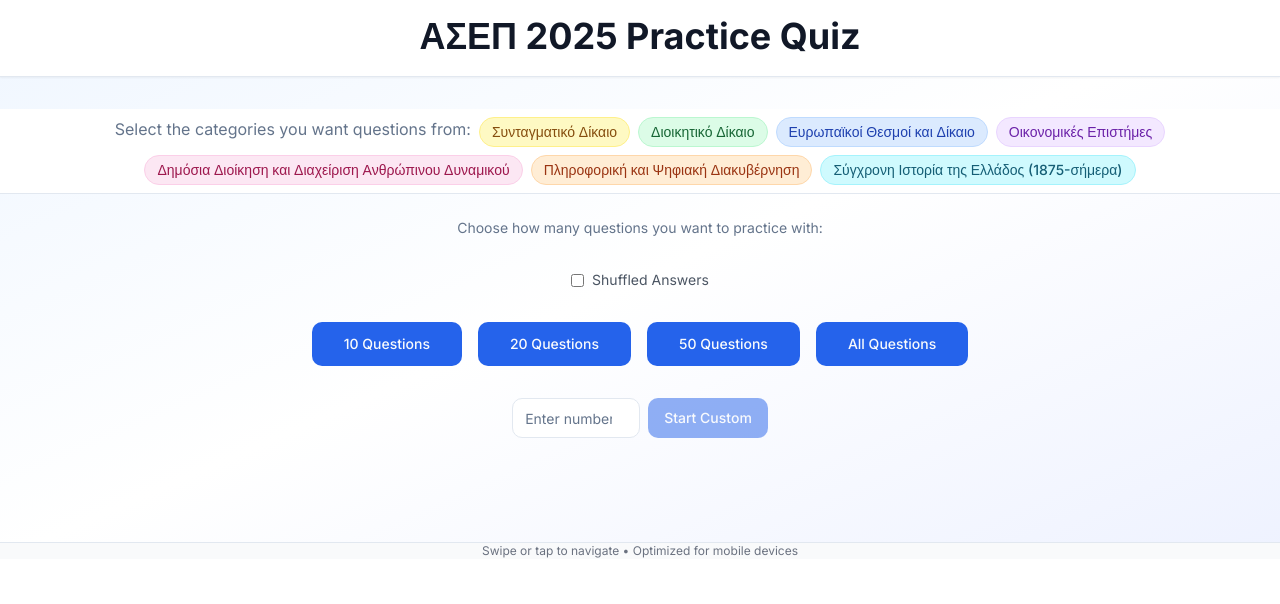
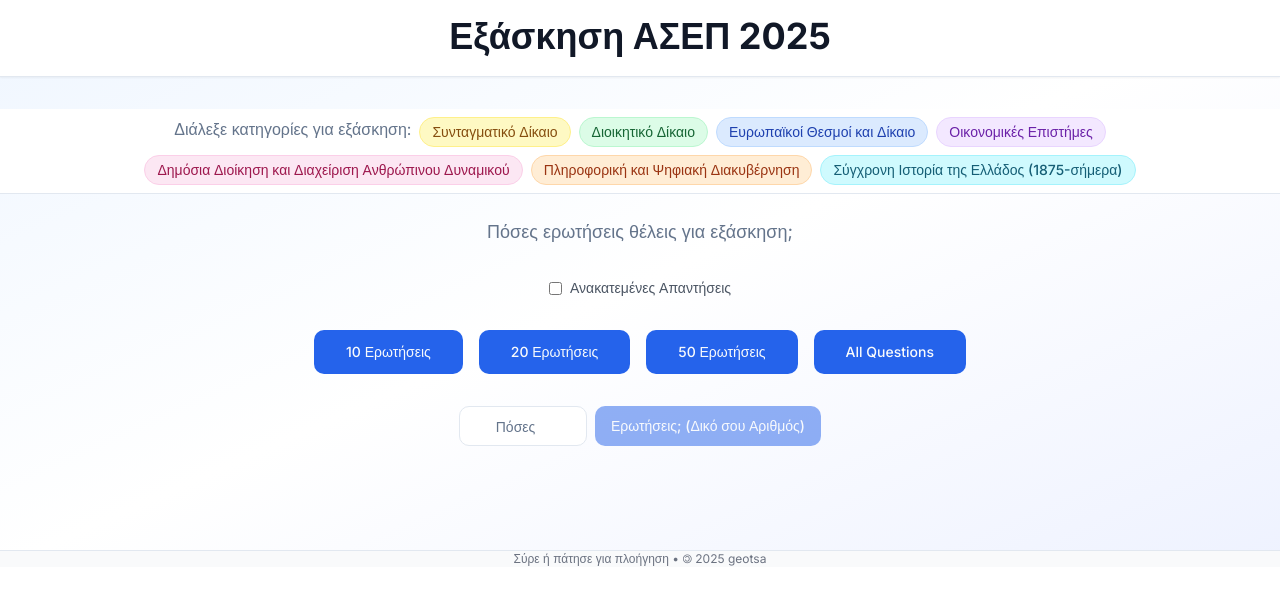
Before and after one commit to gtsa/asep2025Quiz, a Next.js app: page / in a window 1280 px wide. Shown: the top 604 px of the page. Built offline with nearby package versions, Linux system fonts and the light colour scheme.

Commit message:
feat: migrate to GPLv3 license and localize entire UI to Greek

```diff
--- a/app/page.tsx
+++ b/app/page.tsx
@@ -43,7 +43,7 @@ export default function Home() {
           <div className="container mx-auto px-4 py-4">
             <div className="text-center">
               <h1 className="text-2xl sm:text-3xl lg:text-4xl font-bold text-gray-900 mb-1">
-                ΑΣΕΠ 2025 Practice Quiz
+                Εξάσκηση ΑΣΕΠ 2025
               </h1>
             </div>
           </div>
@@ -74,7 +74,7 @@ export default function Home() {
       {/* Footer */}
       <div className="bg-gray-50 border-t mt-12">
         <div className="container mx-auto px-4 py-0 text-center">
-          <p className="text-xs text-gray-500">Swipe or tap to navigate • Optimized for mobile devices</p>
+          <p className="text-xs text-gray-500">Σύρε ή πάτησε για πλοήγηση • 🄯 2025 geotsa</p>
         </div>
       </div>
     </div>
--- a/components/categoryBadges.tsx
+++ b/components/categoryBadges.tsx
@@ -21,7 +21,7 @@ interface Props {
 export const CategoryBadges: React.FC<Props> = ({ selected, onToggle }) => {
   return (
     <div className="flex flex-wrap gap-2 justify-center">
-      <p className="text-muted-foreground text-center">Select the categories you want questions from:</p>
+      <p className="text-muted-foreground text-center">Διάλεξε κατηγορίες για εξάσκηση: </p>
       {CATEGORIES.map((cat) => {
         const isActive = selected.includes(cat)
         const color = categoryColorMap[cat] ?? defaultCategoryColor
--- a/components/progress-bar.tsx
+++ b/components/progress-bar.tsx
@@ -13,7 +13,7 @@ export function ProgressBar({ progress, className = "" }: ProgressBarProps) {
         />
       </div>
       <div className="text-center">
-        <span className="text-sm font-medium text-gray-600">{Math.round(progress)}% Complete</span>
+        <span className="text-sm font-medium text-gray-600">Ολοκλήρωση {Math.round(progress)}%</span>
       </div>
     </div>
   )
--- a/components/quiz.tsx
+++ b/components/quiz.tsx
@@ -130,41 +130,41 @@ export function Quiz({
               {percentage}%
             </div>
             <CardTitle className={`text-lg sm:text-xl font-semibold ${styles.text}`}>
-              Your Success Rate{percentage === 100 ? " 🎉" : ""}
+              Ποσοστό Επιτυχίας{percentage === 100 ? " 🎉" : ""}
             </CardTitle>
             {percentage < 50 && (
-              <p className="text-sm font-medium text-red-600 mt-2">Try harder. You can do it!</p>
+              <p className="text-sm font-medium text-red-600 mt-2">Προσπάθησε περισσότερο — μπορείς να τα καταφέρεις!</p>
             )}
           </CardHeader>
           <CardContent className="text-center space-y-6">
             <div className={`rounded-lg p-4 ${styles.softBg}`}>
               <p className={`text-lg font-semibold ${styles.softText}`}>
-                You answered correctly {quizState.score} out of {questions.length} questions
+                Απάντησες σωστά {quizState.score} στις {questions.length} ερωτήσεις
               </p>
               <p className={`text-sm mt-1 ${styles.softTextAlt}`}>
                 {percentage === 100
-                  ? "Perfect score! 🎯"
+                  ? "Τέλεια επίδοση! 🎯"
                   : percentage >= 75
-                  ? "Great job completing the practice quiz!"
+                  ? "Σχεδόν τέλεια! Μπράβο σου!"
                   : percentage >= 50
-                  ? "Keep it up, you're getting there!"
-                  : "Review the material and try again!"}
+                  ? "Συνέχισε έτσι, είσαι σε καλό δρόμο!"
+                  : "Επανάληψη και προσπάθησε ξανά!"}
               </p>
             </div>
 
             <div className="space-y-3">
-              <h3 className="font-semibold text-lg">Your Answers Summary</h3>
+              <h3 className="font-semibold text-lg">Οι απαντήσεις σου</h3>
               <div className="flex gap-2 justify-center">
                 <Button variant={activeTab === "all" ? "default" : "outline"} onClick={() => setActiveTab("all")} size="sm">
-                  All
+                  Όλες
                 </Button>
                 <Button variant={activeTab === "wrong" ? "default" : "outline"} onClick={() => setActiveTab("wrong")} size="sm">
-                  Incorrect Only
+                  Λάθος Απαντήσεις
                 </Button>
               </div>
               <div className="bg-gray-50 rounded-lg p-4 max-h-80 overflow-y-auto">
                 {questions.every(q => activeTab === "wrong" ? quizState.answers[q.id] === q.correctAnswer : false) ? (
-                  <p className="text-sm text-muted-foreground text-center">No incorrect answers 🎉</p>
+                  <p className="text-sm text-muted-foreground text-center">Καμμία λάθος απάντηση 🎉</p>
                 ) : (
                   <div className="space-y-3 text-left">
                     {questions.map((question, index) => {
@@ -187,11 +187,11 @@ export function Quiz({
                             )}
                           </div>
                           <p className={`text-xs px-2 py-1 rounded ${quizState.answers[question.id] === question.correctAnswer ? "bg-green-100 text-green-800" : "bg-red-100 text-red-800"}`}>
-                            <span className="font-medium">Your Answer:</span> {quizState.answers[question.id] || "Not answered"}
+                            <span className="font-medium">Απάντησή σου:</span> {quizState.answers[question.id] || "Not answered"}
                           </p>
                           {isWrong && (
                             <p className="text-xs px-2 py-1 rounded bg-green-100 text-green-800">
-                              <span className="font-medium">Correct:</span> {question.correctAnswer}
+                              <span className="font-medium">Σωστό:</span> {question.correctAnswer}
                             </p>
                           )}
                         </div>
@@ -204,7 +204,7 @@ export function Quiz({
 
             <Button onClick={resetQuiz} className="w-full sm:w-auto" size="lg">
               <RotateCcw className="w-4 h-4 mr-2" />
-              Start New Practice
+              Δοκίμασε ξανά
             </Button>
           </CardContent>
         </Card>
@@ -217,7 +217,7 @@ export function Quiz({
       <div className="px-4">
         <Card className="w-full mx-auto">
           <CardContent className="pt-6 text-center">
-            <p className="text-muted-foreground">Question not found.</p>
+            <p className="text-muted-foreground">Δεν βρέθηκε η ερώτηση.</p>
           </CardContent>
         </Card>
       </div>
@@ -234,13 +234,13 @@ export function Quiz({
               checked={isShuffled}
               onChange={(e) => setIsShuffled(e.target.checked)}
             />
-            <span className="text-sm text-gray-600">Shuffled Answers</span>
+            <span className="text-sm text-gray-600">Ανακατεμένες Απαντήσεις</span>
           </div>
           <span className="text-sm font-medium text-muted-foreground">
-            {Object.keys(quizState.answers).length} of {questions.length} answered
+            {Object.keys(quizState.answers).length} από {questions.length} απαντήθηκαν
           </span>
           <span className="text-sm font-medium text-blue-600">
-            Question {quizState.currentQuestionIndex + 1}
+            Ερώτηση {quizState.currentQuestionIndex + 1}
           </span>
         </div>
         <ProgressBar progress={progress} />
@@ -275,7 +275,7 @@ export function Quiz({
           size="lg"
         >
           <ChevronLeft className="w-4 h-4 mr-2" />
-          Previous
+          Προηγούμενη
         </Button>
 
         <Button
@@ -289,8 +289,8 @@ export function Quiz({
           size="lg"
         >
           {quizState.currentQuestionIndex === questions.length - 1
-            ? "Complete Quiz"
-            : "Next Question"}
+            ? "Ολοκλήρωση"
+            : "Επόμενη"}
           <ChevronRight className="w-4 h-4 ml-2" />
         </Button>
       </div>
@@ -298,7 +298,7 @@ export function Quiz({
       {!currentAnswer && (
         <div className="text-center">
           <p className="text-sm text-muted-foreground bg-yellow-50 border border-yellow-200 rounded-lg p-3">
-            👆 Please select an answer to continue
+            👆 Διάλεξε μια απάντηση για να συνεχίσεις
           </p>
         </div>
       )}
--- a/components/quizStartMenu.tsx
+++ b/components/quizStartMenu.tsx
@@ -49,7 +49,7 @@ export const QuizStartMenu: React.FC<QuizStartMenuProps> = ({
       </div>
       {/* Scrollable main content */}
       <div className="flex flex-col items-center px-4 py-6 space-y-8 flex-1 overflow-y-auto">
-        <p className="text-muted-foreground text-center text-sm">Choose how many questions you want to practice with:</p>
+        <p className="text-muted-foreground text-center text-lg">Πόσες ερωτήσεις θέλεις για εξάσκηση;</p>
 
         <label className="text-sm text-gray-600 flex items-center gap-2">
           <input
@@ -57,7 +57,7 @@ export const QuizStartMenu: React.FC<QuizStartMenuProps> = ({
             checked={isShuffled}
             onChange={(e) => setIsShuffled(e.target.checked)}
           />
-          Shuffled Answers
+          Ανακατεμένες Απαντήσεις
         </label>
 
         <div className="flex flex-wrap gap-4 justify-center">
@@ -67,7 +67,7 @@ export const QuizStartMenu: React.FC<QuizStartMenuProps> = ({
               size="lg"
               onClick={() => onStart(count, selectedCategories)}
             >
-              {count} Questions
+              {count} Ερωτήσεις
             </Button>
           ))}
           <Button key="all" size="lg" onClick={() => onStart("max", selectedCategories)}>
@@ -79,13 +79,13 @@ export const QuizStartMenu: React.FC<QuizStartMenuProps> = ({
           <Input
             type="number"
             min={1}
-            placeholder="Enter number"
+            placeholder="Πόσες"
             value={customCount}
             onChange={(e) => setCustomCount(e.target.value)}
-            className="w-32"
+            className="w-32 text-center"
           />
           <Button onClick={handleCustomStart} disabled={!customCount || parseInt(customCount) <= 0}>
-            Start Custom
+            Ερωτήσεις; (Δικό σου Αριθμός)
           </Button>
         </div>
       </div>
```
Also changed, not shown: 2 other files (tests, documents, lock files or other folders).
